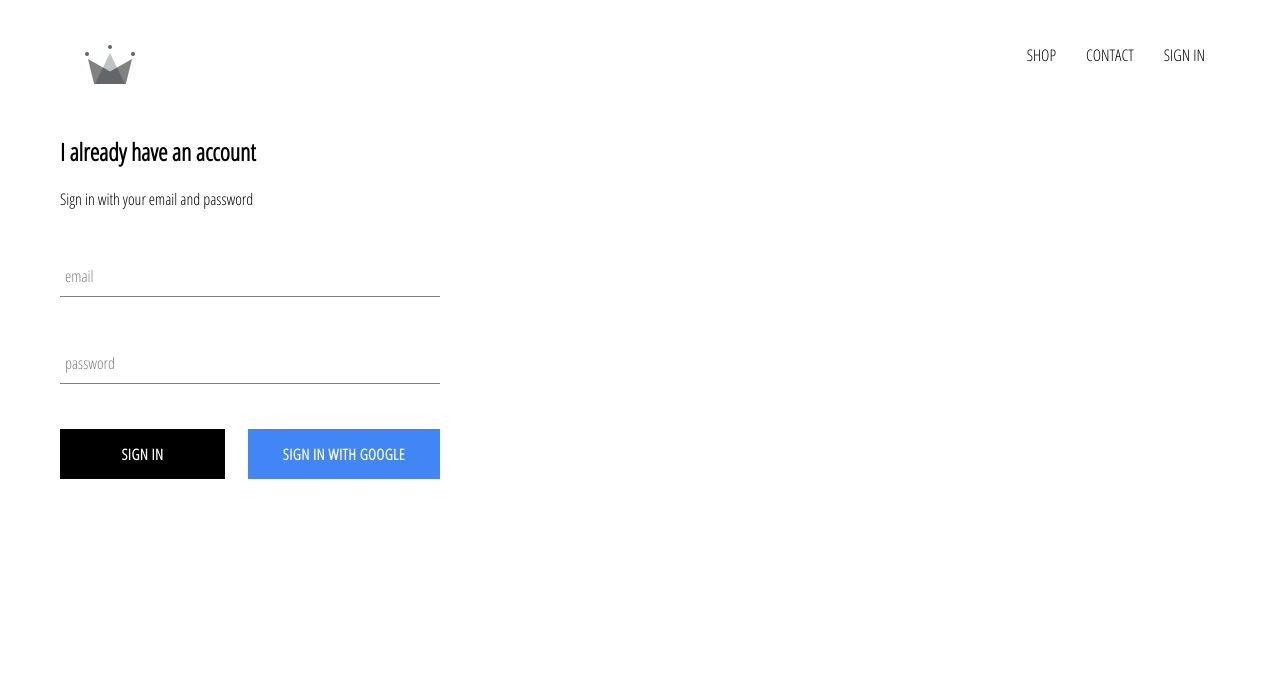
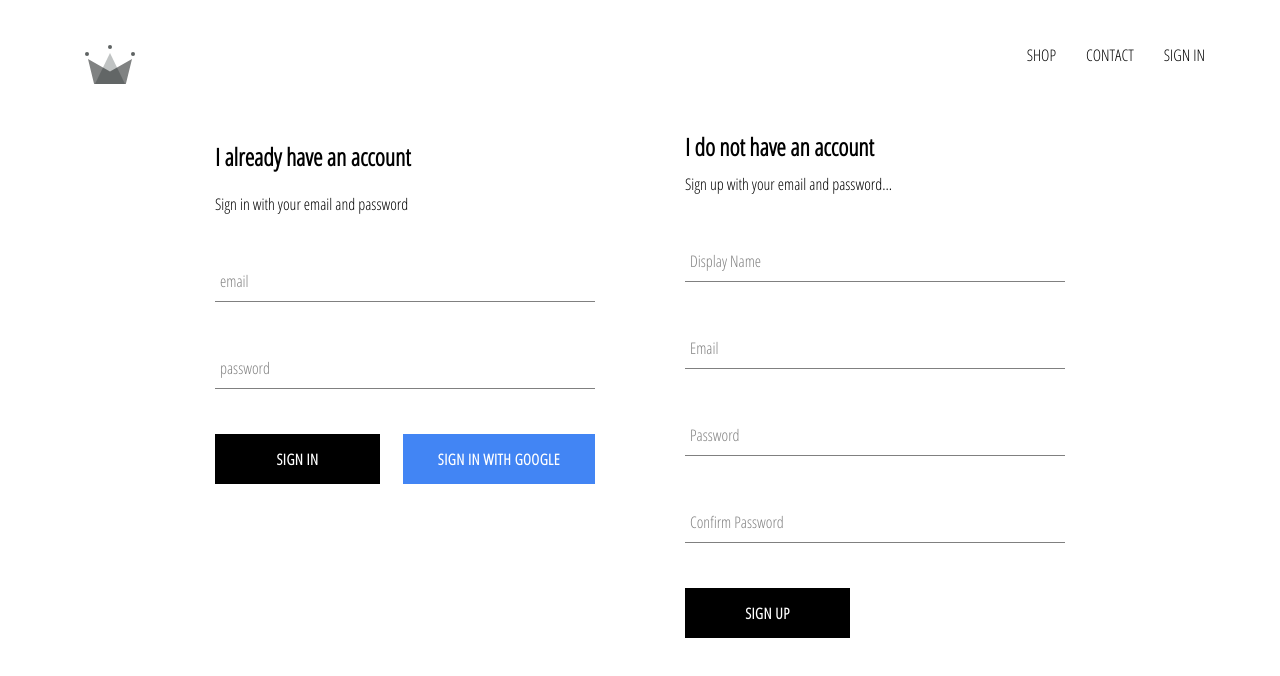
Before and after one commit to ashtin23/e-commerce-site, a React (Create React App) app: page /signin in a window 1280 px wide. Shown: the top 676 px of the page. Built offline with nearby package versions, Linux system fonts and the light colour scheme; no server answers.

Commit message:
implemented firebase utils, including ability to store authenticated users, as well as sign up with google and with email

```diff
--- a/src/App.js
+++ b/src/App.js
@@ -32,7 +32,9 @@
               id: snapShot.id,
               ...snapShot.data()
             }
-          })
+          });
+
+          console.log(this.state);
         });
       }else {
         //if userAuth = null, we set currentUser to null
--- /dev/null
+++ b/src/components/sign-up/sign-up.component.jsx
@@ -0,0 +1,99 @@
+import React from 'react';
+
+import FormInput from '../form-input/form-input.component';
+import CustomButton from '../custom-button/custom-button.component';
+import { auth, createUserProfileDocument } from '../../firebase/firebase.utils';
+
+import './sign-up.styles.scss';
+
+class SignUp extends React.Component {
+    constructor() {
+        super();
+
+        this.state={
+            displayName: '',
+            email: '',
+            password: '',
+            confirmPassword: ''
+        };
+    }
+
+    handleSubmit = async e => {
+        e.preventDefault();
+
+        const { displayName, email, password, confirmPassword } = this.state;
+
+        if(password !== confirmPassword) {
+            alert("passwords don't match");
+            return;
+        }
+        try {
+            const { user } = await auth.createUserWithEmailAndPassword(email, password);
+
+            await createUserProfileDocument(user, { displayName });
+
+            this.setState({
+                displayName: '',
+                email: '',
+                password: '',
+                confirmPassword: ''
+            });
+
+        } catch(error) {
+            console.error(error);
+        }
+    };
+
+    handleChange = e => {
+        const { name, value } = e.target;
+
+        this.setState({[name]: value});
+    }
+
+    render() {
+        const { displayName, email, password, confirmPassword } = this.state;
+        return(
+            <div className='sign-up'>
+                <h2 className='title'>I do not have an account</h2>
+                <span>Sign up with your email and password...</span>
+                <form className='sign-up-form' onSubmit={this.handleSubmit} >
+                    <FormInput
+                        type='text'
+                        name='displayName'
+                        value = { displayName }
+                        onChange = {this.handleChange}
+                        label='Display Name'
+                        required
+                    />
+                    <FormInput
+                        type='email'
+                        name='email'
+                        value = { email }
+                        onChange = {this.handleChange}
+                        label='Email'
+                        required
+                    />
+                    <FormInput
+                        type='password'
+                        name='password'
+                        value = { password }
+                        onChange = {this.handleChange}
+                        label='Password'
+                        required
+                    />
+                    <FormInput
+                        type='password'
+                        name='confirmPassword'
+                        value = { confirmPassword }
+                        onChange = {this.handleChange}
+                        label='Confirm Password'
+                        required
+                    />
+                    <CustomButton type='submit'>SIGN UP</CustomButton>
+                </form>
+            </div>
+        );
+    }
+}
+
+export default SignUp;
--- /dev/null
+++ b/src/components/sign-up/sign-up.styles.css
@@ -0,0 +1,8 @@
+.sign-up {
+  display: flex;
+  flex-direction: column;
+  width: 380px;
+}
+.sign-up .title {
+  margin: 10px 0;
+}
--- /dev/null
+++ b/src/components/sign-up/sign-up.styles.scss
@@ -0,0 +1,9 @@
+.sign-up {
+    display: flex;
+    flex-direction: column;
+    width: 380px;
+
+    .title {
+        margin: 10px 0;
+    }
+}
--- a/src/pages/sign-in-and-sign-up/sign-in-and-sign-up.component.jsx
+++ b/src/pages/sign-in-and-sign-up/sign-in-and-sign-up.component.jsx
@@ -1,12 +1,14 @@
 import React from 'react';
 
 import SignIn from '../../components/sign-in/sign-in.component';
+import SignUp from '../../components/sign-up/sign-up.component';
 
 import './sign-in-and-sign-up.styles.scss';
 
 const SignInAndSignUpPage = () => (
     <div className='sign-in-and-sign-up'>
         <SignIn />
+        <SignUp />
     </div>
 );
 
--- /dev/null
+++ b/src/pages/sign-in-and-sign-up/sign-in-and-sign-up.styles.css
@@ -0,0 +1,6 @@
+.sign-in-and-sign-up {
+  width: 850px;
+  display: flex;
+  justify-content: space-between;
+  margin: 30px auto;
+}
--- a/src/pages/sign-in-and-sign-up/sign-in-and-sign-up.styles.scss
+++ b/src/pages/sign-in-and-sign-up/sign-in-and-sign-up.styles.scss
@@ -0,0 +1,6 @@
+.sign-in-and-sign-up {
+    width: 850px;
+    display: flex;
+    justify-content: space-between;
+    margin: 30px auto;
+}
```
